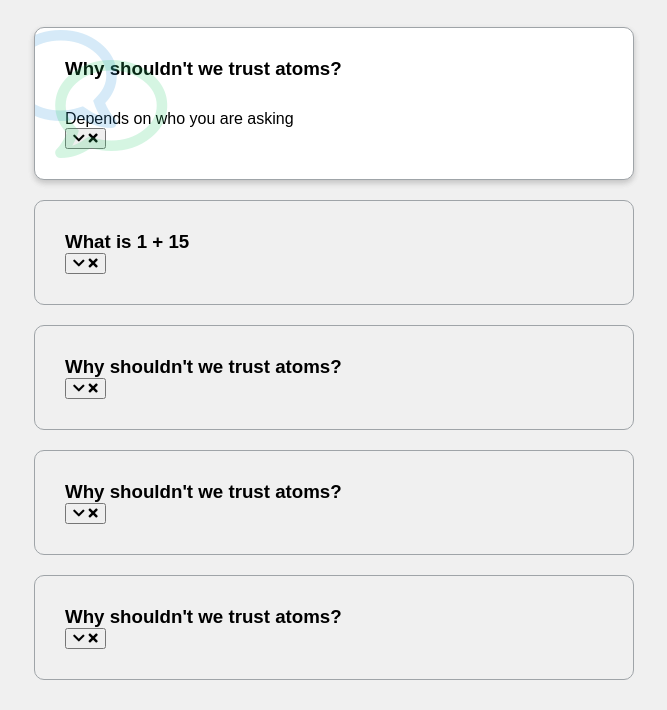
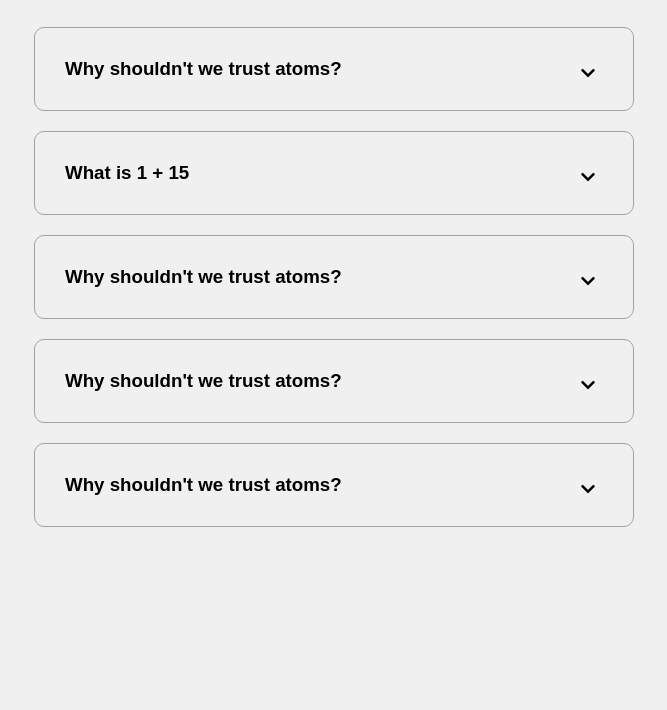
Before and after one commit to dzhambov/FAQ, a plain HTML site: page index.html in a window 1280 px wide. Shown: the part 90-800 px from the top of the page, without its empty margins (306-973 px from the left). Drawn offline with Linux system fonts and the light colour scheme; a script that the page names is missing; a web font is replaced by a local one.

Commit message:
add functionality with js.

```diff
--- a/index.html
+++ b/index.html
@@ -11,7 +11,7 @@
   <body>
     <h1>Frequently Asked Questions</h1>
     <div class="faq-container">
-      <div class="faq active">
+      <div class="faq">
         <h3 class="faq-title">Why shouldn't we trust atoms?</h3>
         <p class="faq-text">
           Depends on who you are asking
--- /dev/null
+++ b/script.js
@@ -0,0 +1,7 @@
+const toggles = document.querySelectorAll('.faq-toggle');
+
+toggles.forEach(toggle => {
+  toggle.addEventListener('click', () => {
+    toggle.parentNode.classList.toggle('active');
+  })
+});
--- a/style.css
+++ b/style.css
@@ -67,3 +67,41 @@ h1 {
 .faq.active .faq-text {
   display: block;
 }
+
+.faq-toggle {
+  background-color: transparent;
+  border: 0;
+  border-radius: 50%;
+  cursor: pointer;
+  display: flex;
+  align-items: center;
+  justify-content: center;
+  font-size: 16px;
+  padding: 0;
+  position: absolute;
+  top: 30px;
+  right: 30px;
+  height: 30px;
+  width: 30px;
+}
+
+.faq-toggle {
+  outline: 0;
+}
+
+.faq-toggle .fa-times {
+  display: none;
+}
+
+.faq.active .faq-toggle .fa-times {
+  display: block;
+  color: #fff;
+}
+
+.faq.active .faq-toggle .fa-chevron-down {
+  display: none;
+}
+
+.faq.active .faq-toggle {
+  background-color: #9fa4a8;
+}
```
